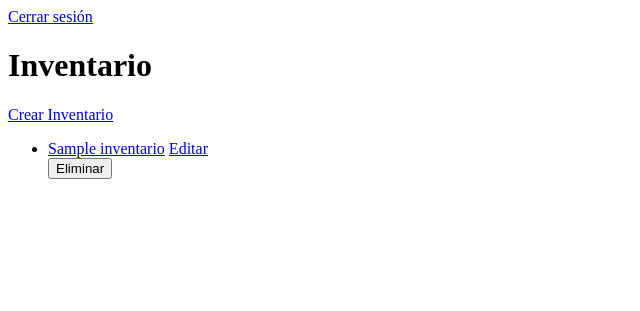
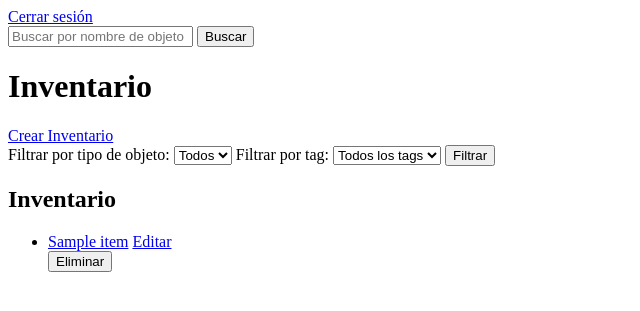
Before and after one commit to PaulaSoler000/Django_trabajo_GEEK, a Django app: template geek/geekapp/templates/index_inventario.html in a window 1280 px wide. Shown: the top 311 px of the page, without its empty margins (0-640 px from the left). Run offline with Django 3.2, Linux system fonts and the light colour scheme; the template is opened without the code that fills it: most values are stand-ins (such as "Sample title", 1, 10 or a date in 2020).

Commit message:
filtro por tipo_objeto y filtro por tag, barra de busqueda funcional

```diff
--- a/geek/geek/settings.py
+++ b/geek/geek/settings.py
@@ -38,7 +38,8 @@
     'django.contrib.sessions',
     'django.contrib.messages',
     'django.contrib.staticfiles',
-    'geekapp'
+    'geekapp',
+    'taggit'
 ]
 
 AUTH_USER_MODEL = 'geekapp.CustomUser'
--- a/geek/geekapp/admin.py
+++ /dev/null
@@ -1,5 +0,0 @@
-from django.contrib import admin
-from django.contrib.auth.admin import UserAdmin
-from .models import CustomUser
-
-admin.site.register(CustomUser, UserAdmin)
--- a/geek/geekapp/templates/index_inventario.html
+++ b/geek/geekapp/templates/index_inventario.html
@@ -8,17 +8,84 @@
     <body>
         <a href="{% url 'logout' %}">Cerrar sesión</a>
 
+        <form id="searchForm">
+            <input type="text" id="searchInput" placeholder="Buscar por nombre de objeto">
+            <button type="submit">Buscar</button>
+        </form>
+
         <h1>Inventario</h1>
         <a href="{% url 'crear_inventario' %}">Crear Inventario</a>
-        <ul>
-            {% for inventario in inventario %}
-            <li>
-                <a href="{% url 'ver_inventario' inventario.id %}">{{ inventario.nombre_objeto }}</a> <a href="{% url 'editar_inventario' inventario.id %}">Editar</a>
-                <form action="{% url 'eliminar_inventario' inventario.id %}" method="POST">{% csrf_token %}
-                    <input type="submit" value="Eliminar">
-                </form>
-            </li>
+
+        <!-- Filtros -->
+        <form method="GET">
+            <label for="tipo_objeto">Filtrar por tipo de objeto:</label>
+            <select name="tipo_objeto">
+                <option value="">Todos</option>
+                {% for tipo, label in TIPO_CHOICES %}
+                    <option value="{{ tipo }}" {% if tipo == tipo_objeto_filtro %}selected{% endif %}>{{ label }}</option>
+                {% endfor %}
+            </select>
+
+            <label for="tag">Filtrar por tag:</label>
+            <select name="tag">
+                <option value="">Todos los tags</option>
+                {% for tag in tags_disponibles %}
+                    <option value="{{ tag.name }}" {% if tag.name == tag_filtro %}selected{% endif %}>{{ tag.name }}</option>
+                {% endfor %}
+            </select>
+
+            <button type="submit">Filtrar</button>
+        </form>
+
+        <!-- Aquí se mostrarán los resultados de la búsqueda -->
+        <h2>Inventario</h2>
+        <ul id="inventarioList">
+            {% for item in inventario %}
+                <li>
+                    <a href="{% url 'ver_inventario' item.id %}">{{ item.nombre_objeto }}</a>
+                    <a href="{% url 'editar_inventario' item.id %}">Editar</a>
+                    <form action="{% url 'eliminar_inventario' item.id %}" method="POST">
+                        {% csrf_token %}
+                        <input type="submit" value="Eliminar">
+                    </form>
+                </li>
             {% endfor %}
         </ul>
+
+        <!-- Script para la búsqueda dinámica -->
+        <script>
+            const searchForm = document.getElementById('searchForm');
+            const searchInput = document.getElementById('searchInput');
+            const inventarioList = document.getElementById('inventarioList');
+
+            // Al enviar el formulario de búsqueda
+            searchForm.addEventListener('submit', function(event) {
+                event.preventDefault();
+
+                const query = searchInput.value;  // Obtener el término de búsqueda
+
+                fetch(`/buscar_inventario/?search=${query}`)  // Llamar al endpoint de búsqueda
+                    .then(response => response.json())  // Convertir respuesta a JSON
+                    .then(data => {
+                        inventarioList.innerHTML = '';  // Limpiar la lista actual
+
+                        // Crear los nuevos elementos de la lista
+                        data.inventario.forEach(item => {
+                            const li = document.createElement('li');
+                            li.innerHTML = `
+                                <a href="/ver_inventario/${item.id}">${item.nombre_objeto}</a>
+                                <a href="/editar_inventario/${item.id}">Editar</a>
+                                <form action="/eliminar_inventario/${item.id}" method="POST">
+                                    <input type="submit" value="Eliminar">
+                                </form>
+                            `;
+                            inventarioList.appendChild(li);
+                        });
+                    })
+                    .catch(error => {
+                        console.error('Error:', error);
+                    });
+            });
+        </script>
     </body>
 </html>
--- a/geek/geekapp/templates/ver_inventario.html
+++ b/geek/geekapp/templates/ver_inventario.html
@@ -28,7 +28,7 @@
         <p>Plataforma: {{ inventario.plataforma }}</p>
         <p>Compania: {{ inventario.compania }}</p>
         <p>Cantidad: {{ inventario.cantidad }}</p>
-        <p>Tags: {{ inventario.tags }}</p>
+        <p>Tags: {% for tag in inventario.tags.all %} {{ tag }}, {% endfor %}</p>
         {% if imagenes %}
     {% for imagen in imagenes %}
         <img src="{{ imagen.image.url }}" alt="Imagen del inventario" style="max-width: 300px; margin: 10px;">
--- a/geek/geekapp/urls.py
+++ b/geek/geekapp/urls.py
@@ -1,6 +1,6 @@
 from django.contrib import admin
 from django.urls import path, include
-from .views import login_view, index_inventario, register_view, crear_inventario, ver_inventario, eliminar_inventario, editar_inventario, logout_view
+from .views import login_view, index_inventario, register_view, crear_inventario, ver_inventario, eliminar_inventario, editar_inventario, logout_view, buscar_inventario
 
 urlpatterns = [
 
@@ -12,6 +12,7 @@
     path('editar_inventario/<int:id>', editar_inventario, name='editar_inventario'),
     path('eliminar_inventario/<int:id>', eliminar_inventario, name='eliminar_inventario'),
     path('logout/', logout_view, name='logout'),
+    path('buscar_inventario/', buscar_inventario, name='buscar_inventario'),
 
 
 ]
```
Also changed, not shown: geek/geekapp/models.py (+12 -6 lines), geek/geekapp/views.py (+55 -1 lines), geek/db.sqlite3, geek/geekapp/migrations/0003_remove_inventario_foto.py (added), geek/geekapp/migrations/0004_remove_inventario_tags_alter_inventario_tipo_objeto_and_more.py (added), geek/media/albums/images/61lr-VArIqL.jpg (added).
